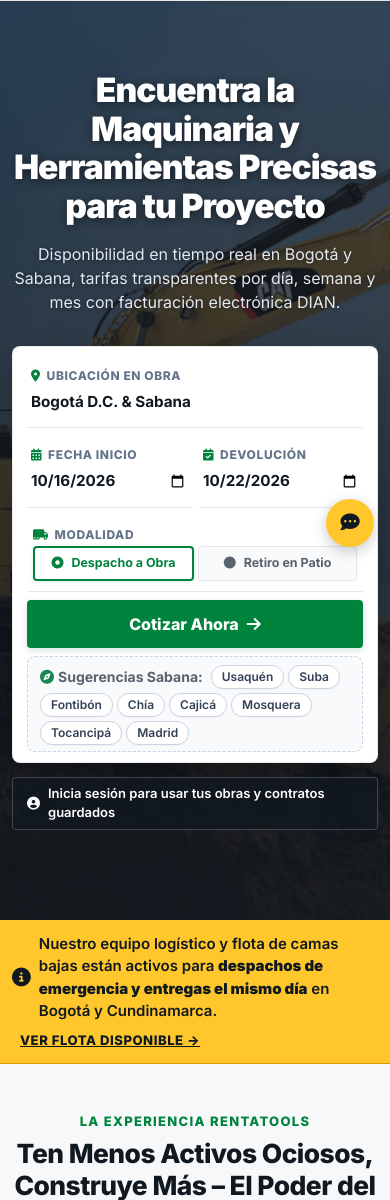
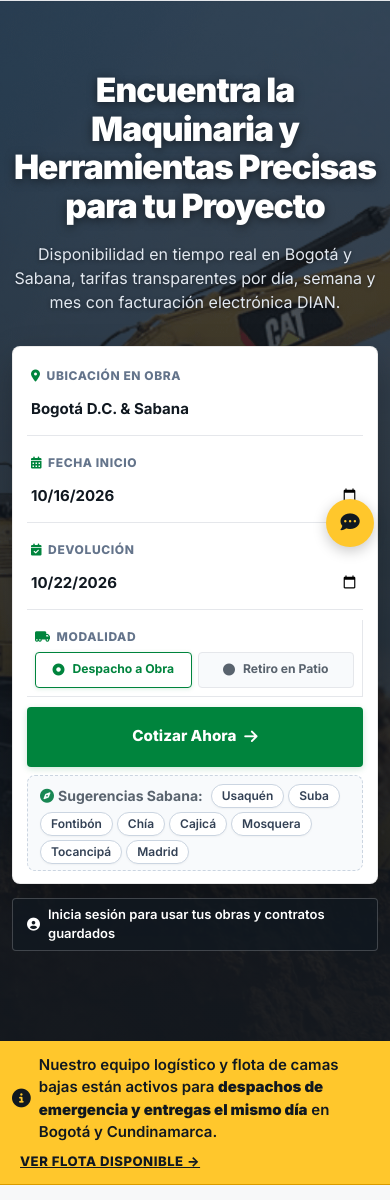
Before and after one commit to Leonardo4516/Proyecto_RentaHerramientas, a web app: page /index.html in a window 390 px wide. Shown: the part 281-1481 px from the top of the page. Run offline with its HTML, style and script files only (its server is not run), Linux system fonts and the light colour scheme; data that the repository does not hold is empty; some of the project's set-up classes (security, data sources, template engines, error pages and the like) are left out, and stand-ins take their place; database files in the repository are not loaded; some libraries are stand-ins or nearby versions.

Commit message:
fix(frontend): remaquetar widget del hero con CSS Grid responsivo eliminando desbordamiento de elementos

```diff
--- a/infrastructure/src/main/resources/static/css/sunbelt-theme.css
+++ b/infrastructure/src/main/resources/static/css/sunbelt-theme.css
@@ -370,54 +370,107 @@ h1, h2, h3, h4, h5, h6 {
   border-radius: var(--sb-radius-md);
   border: 1px solid rgba(0, 0, 0, 0.08);
   box-shadow: 0 15px 35px rgba(0, 0, 0, 0.25);
-  padding: 10px 14px;
-  color: var(--sb-dark);
-}
+  padding: 12px 14px;
+  color: var(--sb-dark);
+}
+
+.sb-booking-widget-grid {
+  display: grid;
+  grid-template-columns: 1fr;
+  gap: 10px;
+  align-items: stretch;
+}
+
+@media (min-width: 576px) and (max-width: 991px) {
+  .sb-booking-widget-grid {
+    grid-template-columns: 1fr 1fr;
+    gap: 12px 8px;
+  }
+  .sb-grid-col-location {
+    grid-column: span 2;
+  }
+  .sb-grid-col-dispatch {
+    grid-column: span 2;
+  }
+  .sb-grid-col-action {
+    grid-column: span 2;
+  }
+}
+
+@media (min-width: 992px) {
+  .sb-booking-widget-grid {
+    grid-template-columns: 2.1fr 1.3fr 1.3fr 2.7fr 1.35fr;
+    gap: 8px;
+    align-items: stretch;
+  }
+}
+
+.sb-grid-col {
+  display: flex;
+  min-width: 0;
+}
+
 .sb-widget-segment {
   display: flex;
   flex-direction: column;
+  justify-content: flex-start;
   padding: 6px 10px;
   border-right: 1px solid var(--sb-gray-border);
+  width: 100%;
   height: 100%;
-  justify-content: center;
-}
+}
+
 .sb-widget-segment.sb-widget-segment-dispatch {
-  padding-left: 6px;
-  padding-right: 6px;
-}
-.sb-widget-segment:last-child {
-  border-right: none;
-}
+  padding-left: 8px;
+  padding-right: 8px;
+}
+
+.sb-grid-col-dispatch .sb-widget-segment {
+  border-right: 1px solid var(--sb-gray-border);
+}
+
 @media (max-width: 991px) {
   .sb-widget-segment {
     border-right: none;
     border-bottom: 1px solid var(--sb-gray-border);
-    padding: 10px 4px;
-  }
-}
+    padding: 8px 4px;
+  }
+  .sb-grid-col-action .sb-widget-segment {
+    border-bottom: none;
+  }
+}
+
 .sb-widget-label {
   font-size: 0.75rem;
   font-weight: 800;
   text-transform: uppercase;
   letter-spacing: 0.05em;
   color: var(--sb-gray-muted);
-  margin-bottom: 2px;
+  margin-bottom: 6px;
+  height: 18px;
+  line-height: 18px;
   display: flex;
   align-items: center;
   gap: 6px;
 }
+
 .sb-widget-label i {
   color: var(--sb-green);
 }
+
 .sb-widget-input {
   border: none;
   background: transparent;
-  font-size: 0.95rem;
+  font-size: 0.9375rem;
   font-weight: 700;
   color: var(--sb-dark);
   padding: 4px 0;
   width: 100%;
-}
+  height: 36px;
+  line-height: 36px;
+  box-sizing: border-box;
+}
+
 .sb-widget-input:focus {
   outline: none;
 }
@@ -425,17 +478,22 @@ h1, h2, h3, h4, h5, h6 {
 /* Conmutador Segmentado Despacho vs Retiro (Estilo Sunbelt) */
 .sb-dispatch-toggle {
   display: flex;
-  gap: 4px;
+  gap: 6px;
   width: 100%;
-}
+  height: 36px;
+  align-items: stretch;
+}
+
 .sb-dispatch-btn {
   flex: 1;
   min-width: 0;
-  border: 1px solid var(--sb-gray-border);
+  height: 36px;
+  box-sizing: border-box;
+  border: 1.5px solid var(--sb-gray-border);
   background: #f8fafc;
   border-radius: var(--sb-radius-sm);
-  padding: 6px 6px;
-  font-size: 0.78rem;
+  padding: 4px 6px;
+  font-size: 0.76rem;
   font-weight: 700;
   color: var(--sb-gray-text);
   cursor: pointer;
@@ -446,12 +504,19 @@ h1, h2, h3, h4, h5, h6 {
   gap: 4px;
   white-space: nowrap;
 }
+
+.sb-dispatch-btn:hover {
+  border-color: var(--sb-green);
+  color: var(--sb-green);
+}
+
 .sb-dispatch-btn.active {
-  border: 2px solid var(--sb-green);
+  border: 1.5px solid var(--sb-green);
   background: #ffffff;
   color: var(--sb-green);
   box-shadow: 0 1px 4px rgba(0, 132, 61, 0.15);
 }
+
 .sb-dispatch-btn i {
   font-size: 0.75rem;
 }
@@ -463,11 +528,11 @@ h1, h2, h3, h4, h5, h6 {
   border: none;
   border-radius: var(--sb-radius-sm);
   font-weight: 800;
-  font-size: 1rem;
-  padding: 12px 20px;
+  font-size: 0.95rem;
+  padding: 10px 14px;
   width: 100%;
   height: 100%;
-  min-height: 48px;
+  min-height: 60px;
   display: flex;
   align-items: center;
   justify-content: center;
@@ -475,7 +540,9 @@ h1, h2, h3, h4, h5, h6 {
   cursor: pointer;
   transition: all 0.2s ease;
   box-shadow: 0 2px 6px rgba(0, 132, 61, 0.2);
-}
+  white-space: nowrap;
+}
+
 .sb-widget-submit-btn:hover {
   background: var(--sb-green-dark);
   box-shadow: 0 4px 14px rgba(0, 132, 61, 0.35);
--- a/infrastructure/src/main/resources/static/index.html
+++ b/infrastructure/src/main/resources/static/index.html
@@ -213,9 +213,9 @@
 
             <!-- WIDGET DE RESERVA FLOTANTE (ESTILO SUNBELT) -->
             <div class="sb-booking-widget text-start">
-              <div class="row g-2 align-items-center">
+              <div class="sb-booking-widget-grid">
                 <!-- Segmento 1: Ubicación de Obra -->
-                <div class="col-12 col-md-6 col-lg-3">
+                <div class="sb-grid-col sb-grid-col-location">
                   <div class="sb-widget-segment">
                     <span class="sb-widget-label"><i class="fa fa-map-marker-alt"></i> Ubicación en Obra</span>
                     <input type="text" id="hero-location-input" class="sb-widget-input" list="hero-location-suggestions" value="Bogotá D.C. & Sabana" placeholder="Ingresa localidad o municipio" autocomplete="off">
@@ -233,7 +233,7 @@
                 </div>
 
                 <!-- Segmento 2: Fecha Inicio -->
-                <div class="col-6 col-md-3 col-lg-2">
+                <div class="sb-grid-col sb-grid-col-date">
                   <div class="sb-widget-segment">
                     <span class="sb-widget-label"><i class="fa fa-calendar-alt"></i> Fecha Inicio</span>
                     <input type="date" id="hero-start-date" class="sb-widget-input">
@@ -241,7 +241,7 @@
                 </div>
 
                 <!-- Segmento 3: Fecha Devolución -->
-                <div class="col-6 col-md-3 col-lg-2">
+                <div class="sb-grid-col sb-grid-col-date">
                   <div class="sb-widget-segment">
                     <span class="sb-widget-label"><i class="fa fa-calendar-check"></i> Devolución</span>
                     <input type="date" id="hero-end-date" class="sb-widget-input">
@@ -249,7 +249,7 @@
                 </div>
 
                 <!-- Segmento 4: Despacho / Retiro -->
-                <div class="col-12 col-md-7 col-lg-3 col-xl-3">
+                <div class="sb-grid-col sb-grid-col-dispatch">
                   <div class="sb-widget-segment sb-widget-segment-dispatch">
                     <span class="sb-widget-label"><i class="fa fa-truck-moving"></i> Modalidad</span>
                     <div class="sb-dispatch-toggle">
@@ -264,7 +264,7 @@
                 </div>
 
                 <!-- Segmento 5: Botón Primario Cotizar Ahora -->
-                <div class="col-12 col-md-5 col-lg-2 col-xl-2">
+                <div class="sb-grid-col sb-grid-col-action">
                   <button type="button" class="sb-widget-submit-btn" id="btn-hero-quote" onclick="App.applyHeroBookingFilter()">
                     <span>Cotizar Ahora</span>
                     <i class="fa fa-arrow-right"></i>
```
Also changed, not shown: frontend/css/sunbelt-theme.css (+94 -27 lines), frontend/index.html (+6 -6 lines).
